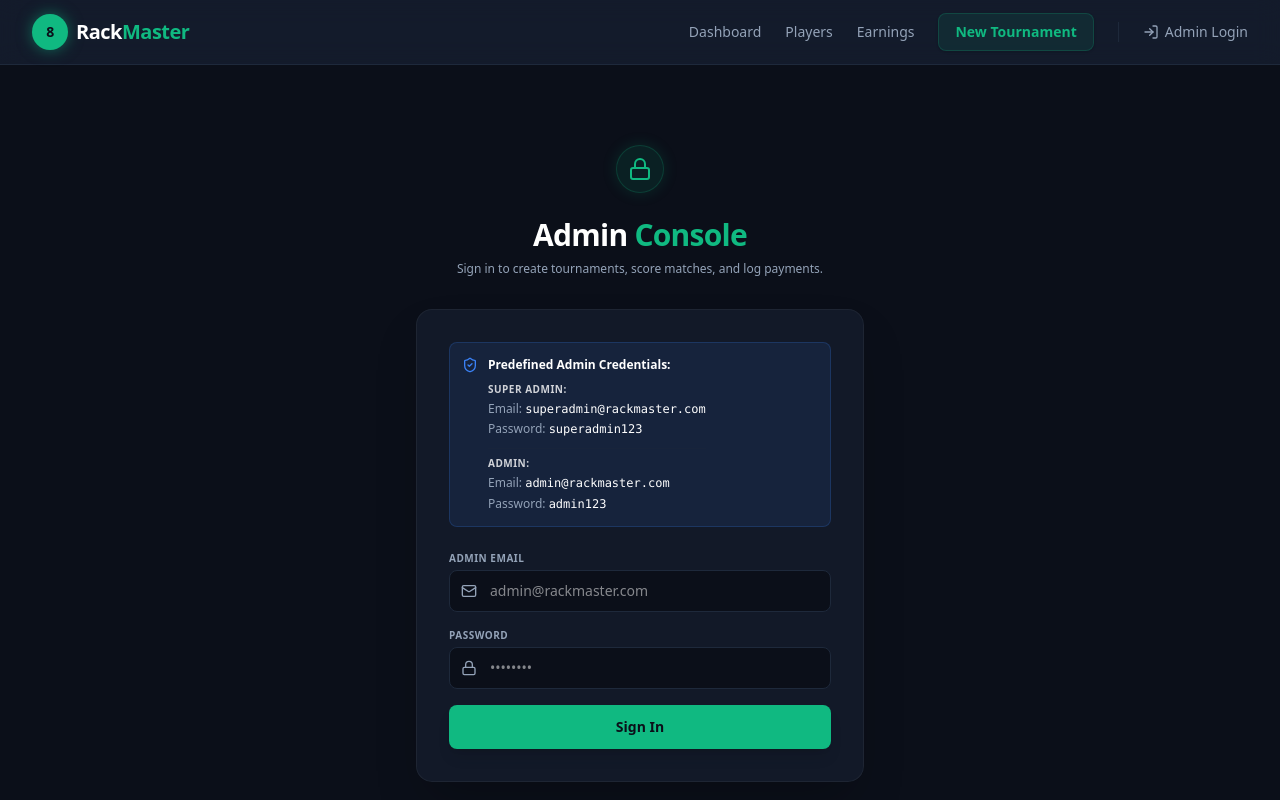
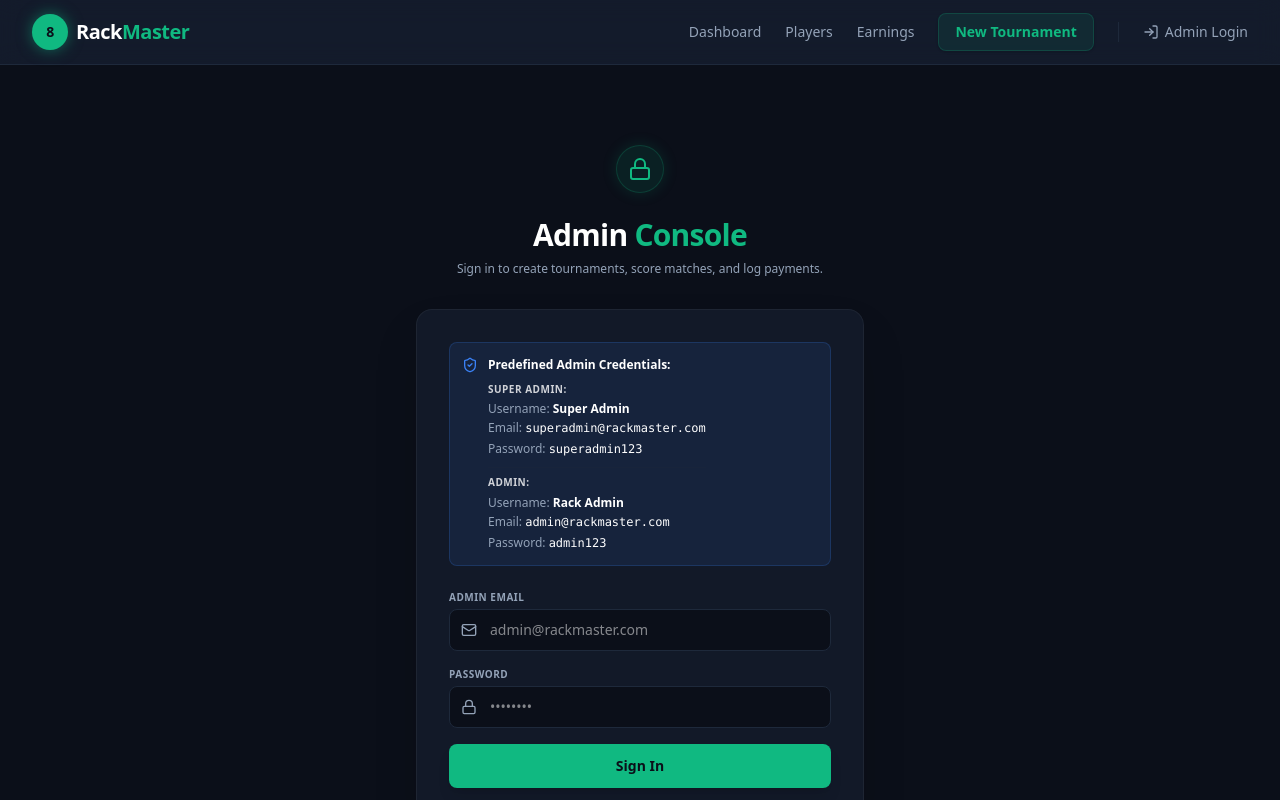
Before and after one commit to cheasel/pool-tournament-manager, a Next.js app: page /login in a window 1280 px wide. Shown: the top 800 px of the page. Built offline with nearby package versions, Linux system fonts and the light colour scheme.

Commit message:
feat(login): update login page UI to show default usernames

```diff
--- a/src/app/login/page.tsx
+++ b/src/app/login/page.tsx
@@ -79,12 +79,14 @@ export default function LoginPage() {
                 <div className="space-y-2">
                   <div>
                     <p className="text-white/80 font-bold text-[10px] uppercase tracking-wider mb-0.5">Super Admin:</p>
+                    <p>Username: <span className="text-white font-bold">Super Admin</span></p>
                     <p>Email: <span className="text-white font-mono">superadmin@rackmaster.com</span></p>
                     <p>Password: <span className="text-white font-mono">superadmin123</span></p>
                   </div>
 
                   <div className="border-t border-border/30 pt-1.5">
                     <p className="text-white/80 font-bold text-[10px] uppercase tracking-wider mb-0.5">Admin:</p>
+                    <p>Username: <span className="text-white font-bold">Rack Admin</span></p>
                     <p>Email: <span className="text-white font-mono">admin@rackmaster.com</span></p>
                     <p>Password: <span className="text-white font-mono">admin123</span></p>
                   </div>
```
